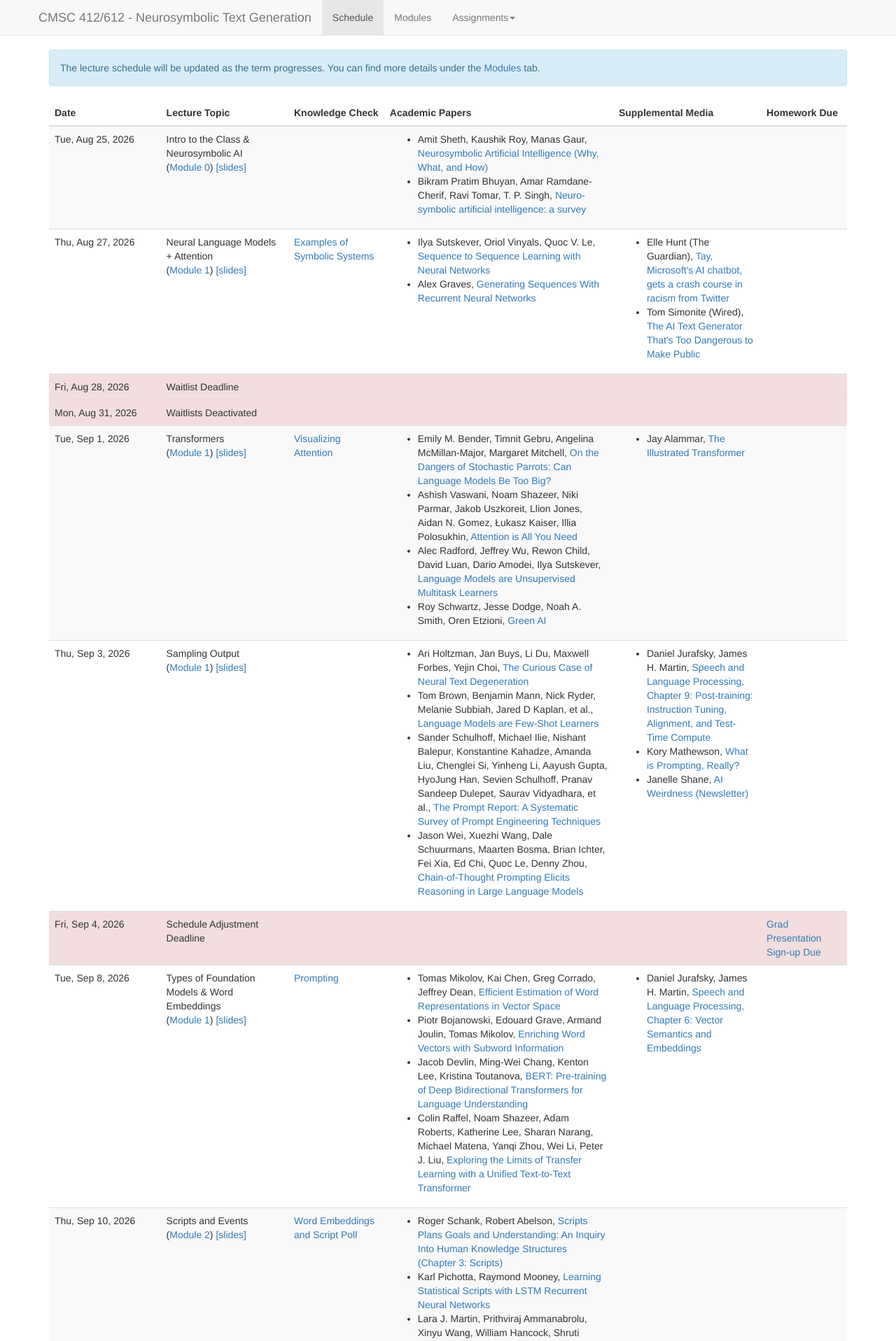
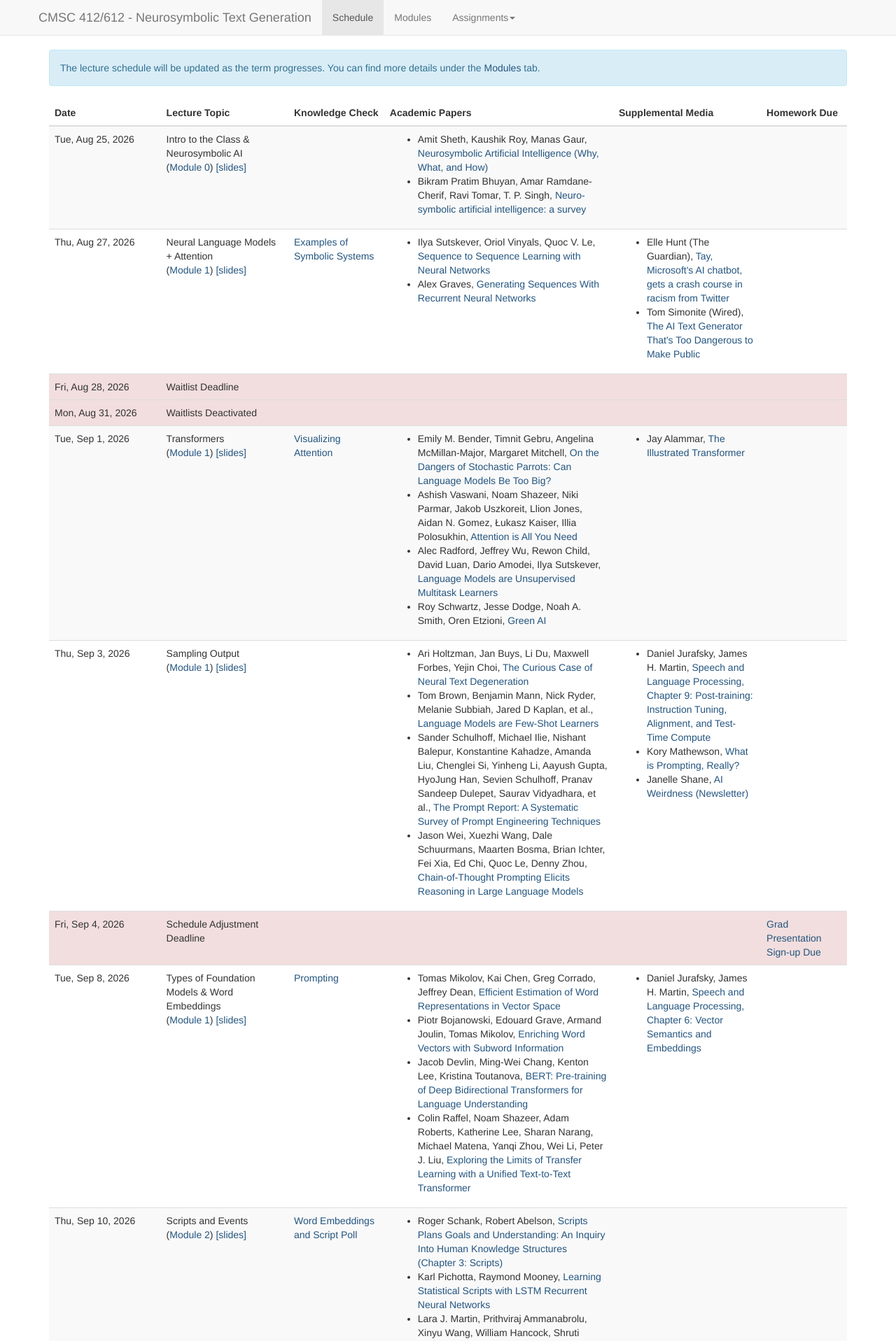
Before and after one commit to lara-martin/neurosymbolic-text-gen, a Jekyll site: the page built from lectures.md, in a window 1280 px wide. Shown: the top 1917 px of the page at 70% size. Built offline with Jekyll 4.4.1, drawn with Linux system fonts in a browser that asks for light colours; nearby versions of some CDN libraries; a script that is not in the unit is left out.

Commit message:
accessibility stuff

```diff
--- a/_layouts/default.html
+++ b/_layouts/default.html
@@ -142,7 +142,7 @@
       {{page.attribution | markdownify}}<br>
       {% else %}
       Last updated {{ site.time | date: "%B %d, %Y %T" }}.<br>
-      The source code is on <a href="https://github.com/lara-martin/interactive-fiction-class">GitHub</a>.
+      The source code is on <a href="https://github.com/lara-martin/neurosymbolic-text-gen">GitHub</a>.
       {% endif %}
     </footer>
 
--- a/assets/css/syntax.css
+++ b/assets/css/syntax.css
@@ -86,3 +86,6 @@
     padding: 10px;
     text-shadow: 1px 1px 1px #fff;
 }
+
+
+a { color: #24557F; }
--- a/lectures.md
+++ b/lectures.md
@@ -15,7 +15,7 @@ active_tab: lectures
 The lecture schedule will be updated as the term progresses. You can find more details under the <a href="{{ site.baseurl }}/modules.html">Modules</a> tab.
 </div>
 
-<table class="table table-striped">
+<table class="table table-striped" id="content">
   <thead>
     <tr>
       <th>Date</th>
```
Also changed, not shown: modules.md (+2 -0 lines), assets/css/class.css (line endings or trailing spaces).
